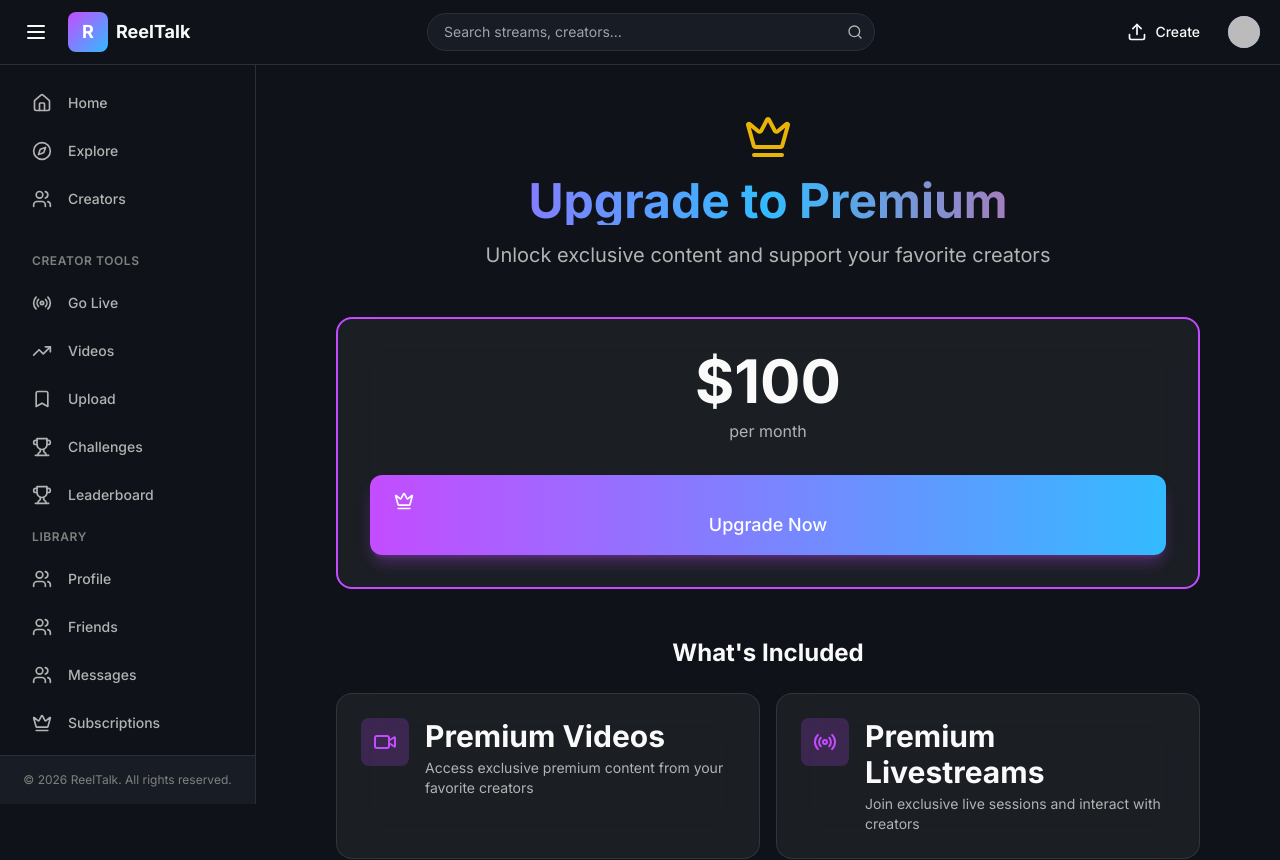
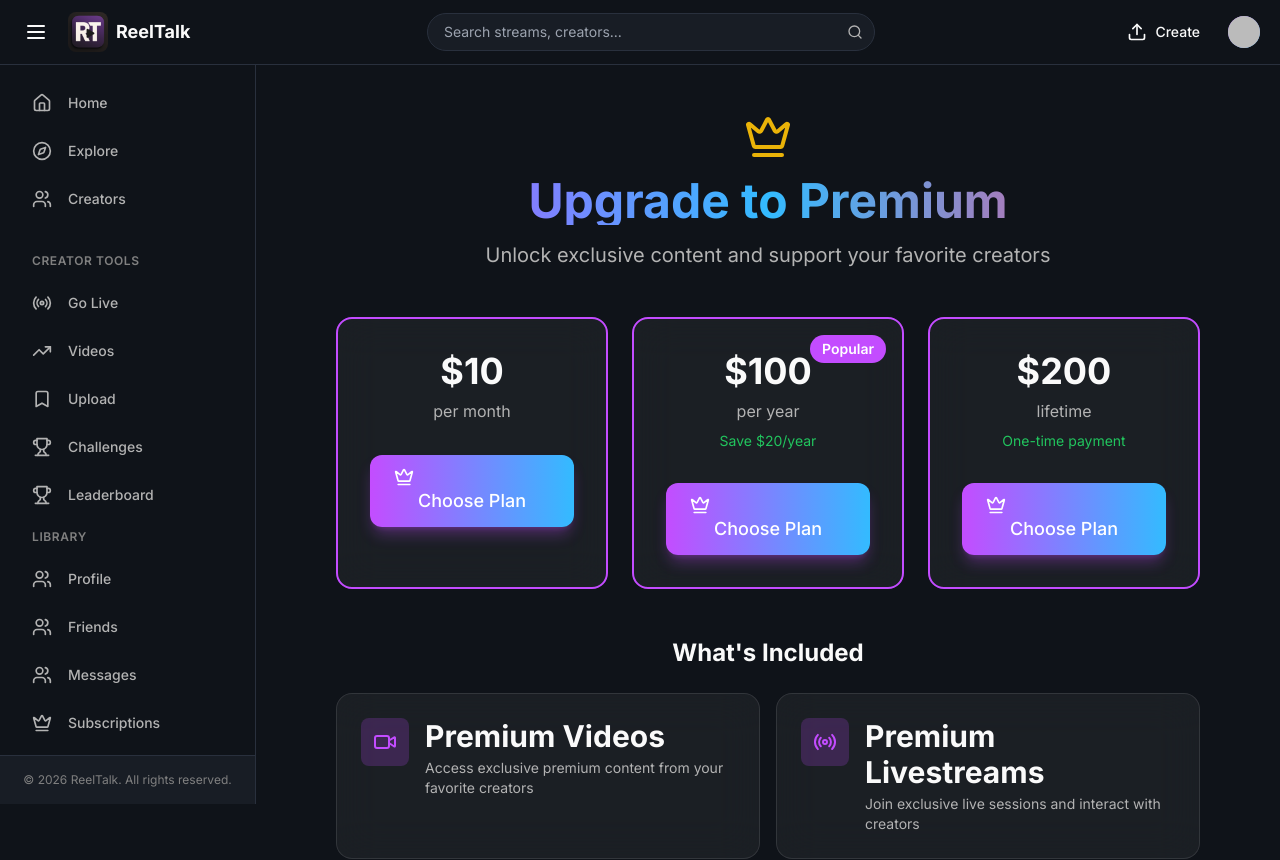
Before and after one commit to areebasiddiqi/REEL, a Next.js app: page /premium in a window 1280 px wide. Shown: the top 860 px of the page. Built offline with nearby package versions, Linux system fonts and the light colour scheme; no server answers; the database is empty; sample sign-in values are in the browser's storage.

Commit message:
plan updates

```diff
--- a/src/app/api/stripe/checkout/route.ts
+++ b/src/app/api/stripe/checkout/route.ts
@@ -4,7 +4,7 @@ import { createPremiumCheckout, createSubscriptionCheckout } from '@/services/st
 export async function POST(request: NextRequest) {
     try {
         const body = await request.json();
-        const { type, userId, userEmail, creatorId, creatorName, price } = body;
+        const { type, userId, userEmail, creatorId, creatorName, price, planKey } = body;
 
         if (!userId || !userEmail) {
             return NextResponse.json(
@@ -17,7 +17,7 @@ export async function POST(request: NextRequest) {
 
         if (type === 'premium') {
             // Create premium plan checkout
-            checkoutUrl = await createPremiumCheckout(userId, userEmail);
+            checkoutUrl = await createPremiumCheckout(userId, userEmail, planKey || 'monthly');
         } else if (type === 'subscription') {
             // Create creator subscription checkout
             if (!creatorId || !creatorName || !price) {
--- a/src/app/premium/page.tsx
+++ b/src/app/premium/page.tsx
@@ -11,6 +11,7 @@ export default function PremiumPage() {
     const { user, loading } = useAuth();
     const router = useRouter();
     const [isProcessing, setIsProcessing] = useState(false);
+    const [processingPlan, setProcessingPlan] = useState<string | null>(null);
     const [isSidebarOpen, setIsSidebarOpen] = useState(false);
 
     if (!loading && !user) {
@@ -24,11 +25,12 @@ export default function PremiumPage() {
         return null;
     }
 
-    const handleUpgrade = async () => {
+    const handleUpgrade = async (planKey: string) => {
         if (!user) return;
 
         try {
             setIsProcessing(true);
+            setProcessingPlan(planKey);
 
             const response = await fetch('/api/stripe/checkout', {
                 method: 'POST',
@@ -37,6 +39,7 @@ export default function PremiumPage() {
                     type: 'premium',
                     userId: user.uid,
                     userEmail: user.email,
+                    planKey,
                 }),
             });
 
@@ -51,6 +54,7 @@ export default function PremiumPage() {
             console.error('Error creating checkout:', error);
             alert(error.message || 'Failed to start checkout');
             setIsProcessing(false);
+            setProcessingPlan(null);
         }
     };
 
@@ -103,19 +107,21 @@ export default function PremiumPage() {
                             </p>
                         </div>
 
-                        {/* Pricing Card */}
-                        <div className="glass-card p-8 mb-12 border-2 border-[hsl(var(--primary))]">
+                        {/* Pricing Cards */}
+                        <div className="grid md:grid-cols-3 gap-6 mb-12">
+                            {/* Monthly Plan */}
+                            <div className="glass-card p-8 border-2 border-[hsl(var(--primary))]">
                                 <div className="text-center mb-8">
-                                <div className="text-6xl font-bold mb-2">$100</div>
+                                    <div className="text-4xl font-bold mb-2">$10</div>
                                     <div className="text-[hsl(var(--foreground-muted))]">per month</div>
                                 </div>
 
                                 <button
-                                onClick={handleUpgrade}
+                                    onClick={() => handleUpgrade('monthly')}
                                     disabled={isProcessing || user?.premiumPlan === 'premium'}
-                                className="w-full btn btn-primary text-lg py-4 disabled:opacity-50 disabled:cursor-not-allowed"
+                                    className="w-full btn btn-primary text-lg py-3 disabled:opacity-50 disabled:cursor-not-allowed"
                                 >
-                                {isProcessing ? (
+                                    {processingPlan === 'monthly' && isProcessing ? (
                                         'Processing...'
                                     ) : user?.premiumPlan === 'premium' ? (
                                         <>
@@ -125,10 +131,72 @@ export default function PremiumPage() {
                                     ) : (
                                         <>
                                             <Crown className="w-5 h-5 mr-2" />
-                                        Upgrade Now
+                                            Choose Plan
                                         </>
                                     )}
                                 </button>
+                            </div>
+
+                            {/* Yearly $100 Plan */}
+                            <div className="glass-card p-8 border-2 border-[hsl(var(--primary))] relative">
+                                <div className="absolute top-4 right-4 bg-[hsl(var(--primary))] text-white px-3 py-1 rounded-full text-sm font-semibold">
+                                    Popular
+                                </div>
+                                <div className="text-center mb-8">
+                                    <div className="text-4xl font-bold mb-2">$100</div>
+                                    <div className="text-[hsl(var(--foreground-muted))]">per year</div>
+                                    <div className="text-sm text-green-500 mt-2">Save $20/year</div>
+                                </div>
+
+                                <button
+                                    onClick={() => handleUpgrade('yearly_100')}
+                                    disabled={isProcessing || user?.premiumPlan === 'premium'}
+                                    className="w-full btn btn-primary text-lg py-3 disabled:opacity-50 disabled:cursor-not-allowed"
+                                >
+                                    {processingPlan === 'yearly_100' && isProcessing ? (
+                                        'Processing...'
+                                    ) : user?.premiumPlan === 'premium' ? (
+                                        <>
+                                            <Check className="w-5 h-5 mr-2" />
+                                            Already Premium
+                                        </>
+                                    ) : (
+                                        <>
+                                            <Crown className="w-5 h-5 mr-2" />
+                                            Choose Plan
+                                        </>
+                                    )}
+                                </button>
+                            </div>
+
+                            {/* Lifetime Plan */}
+                            <div className="glass-card p-8 border-2 border-[hsl(var(--primary))]">
+                                <div className="text-center mb-8">
+                                    <div className="text-4xl font-bold mb-2">$200</div>
+                                    <div className="text-[hsl(var(--foreground-muted))]">lifetime</div>
+                                    <div className="text-sm text-green-500 mt-2">One-time payment</div>
+                                </div>
+
+                                <button
+                                    onClick={() => handleUpgrade('lifetime')}
+                                    disabled={isProcessing || user?.premiumPlan === 'premium'}
+                                    className="w-full btn btn-primary text-lg py-3 disabled:opacity-50 disabled:cursor-not-allowed"
+                                >
+                                    {processingPlan === 'lifetime' && isProcessing ? (
+                                        'Processing...'
+                                    ) : user?.premiumPlan === 'premium' ? (
+                                        <>
+                                            <Check className="w-5 h-5 mr-2" />
+                                            Already Premium
+                                        </>
+                                    ) : (
+                                        <>
+                                            <Crown className="w-5 h-5 mr-2" />
+                                            Choose Plan
+                                        </>
+                                    )}
+                                </button>
+                            </div>
                         </div>
 
                         {/* Features */}
--- a/src/components/Header.tsx
+++ b/src/components/Header.tsx
@@ -68,9 +68,13 @@ export default function Header({ onMenuToggle }: HeaderProps) {
                         )}
                     </button>
                     <Link href="/live" className="flex items-center gap-2 hover:opacity-80 transition-opacity">
-                        <div className="w-10 h-10 bg-gradient-to-br from-[hsl(var(--primary))] to-[hsl(var(--secondary))] rounded-lg flex items-center justify-center">
-                            <span className="text-white font-bold text-lg">R</span>
-                        </div>
+                        <Image
+                            src="/logo.png"
+                            alt="ReelTalk"
+                            width={40}
+                            height={40}
+                            className="w-10 h-10 rounded-lg"
+                        />
                         <span className="font-bold text-lg hidden sm:inline">ReelTalk</span>
                     </Link>
                 </div>
```
Also changed, not shown: src/services/stripe-service.ts (+54 -19 lines), public/logo.png (added), 1 other file (tests, documents, lock files or other folders). Lines whose indentation alone changed are shown as unchanged.
